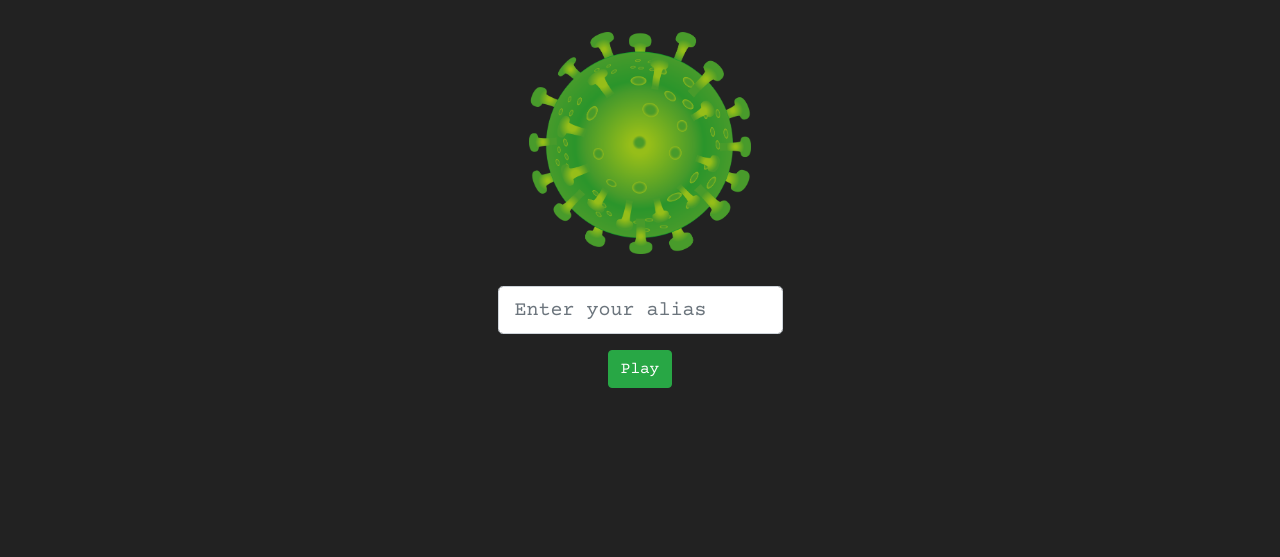
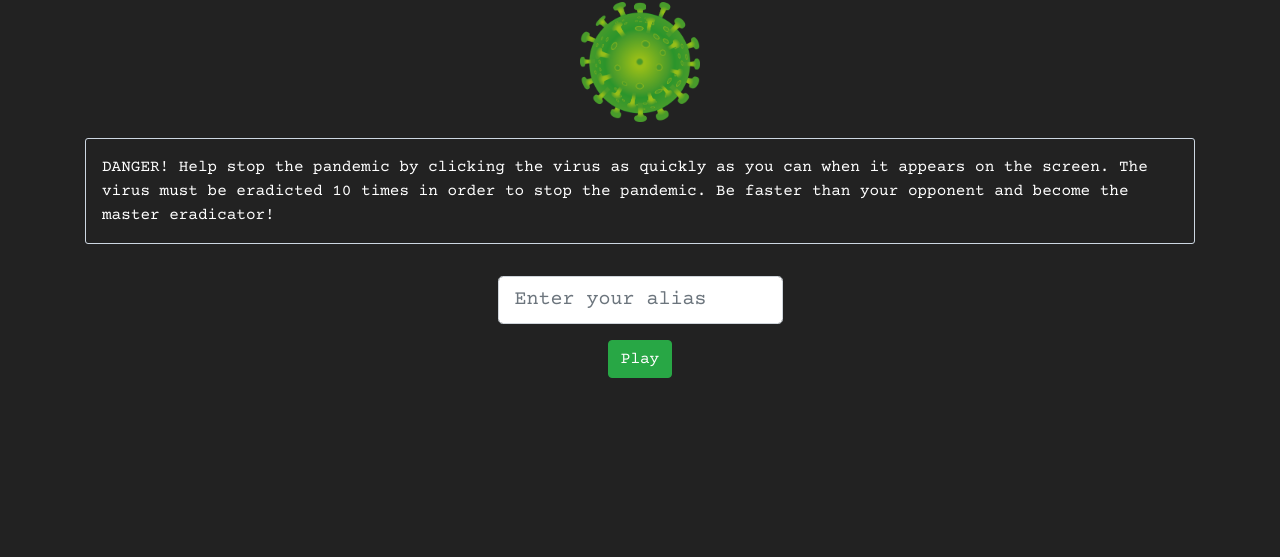
Before and after one commit to sallyerisman/kill-the-virus, a website: page public/index.html in a window 1280 px wide. Shown: the part 243-800 px from the top of the page. Drawn offline with nearby package versions, Linux system fonts and the light colour scheme; no server answers.

Commit message:
Added game info on landing page.

```diff
--- a/public/assets/css/style.css
+++ b/public/assets/css/style.css
@@ -7,7 +7,7 @@ body {
 h1, h2, h3, h4, h5, h6 {
 	color: white;
 	text-align: center;
-	margin-bottom: 1em;
+	/* margin-bottom: 0.8em; */
 }
 
 h1 {
@@ -24,6 +24,7 @@ h2 {
 	background-color: #222;
 	height: 100vh;
 	width: 100vw;
+	padding
 }
 
 #start {
@@ -36,6 +37,16 @@ h2 {
 
 .img-virus-start {
 	width: 20%;
+	max-width: 120px;
+}
+
+.player-info {
+	color: white;
+	border: 1px solid #CDD7E2;
+	border-radius: 3px;
+	margin-top: 1rem;
+	padding: 1em;
+	padding-bottom: 0;
 }
 
 #player-form {
--- a/public/index.html
+++ b/public/index.html
@@ -15,12 +15,18 @@
 		<div id="start" class="container">
 			<h1>Kill the Virus</h1>
 			<img class="img-virus-start" src="./assets/images/virus.png" alt="Virus icon">
+
+			<div class="player-info">
+				<p>DANGER! Help stop the pandemic by clicking the virus as quickly as you can when it appears on the screen. The virus must be eradicted 10 times in order to stop the pandemic. Be faster than your opponent and become the master eradicator!</p>
+			</div>
+
 			<form id="player-form">
 				<div class="form-group">
 					<input type="text" id="player-alias" class="form-control form-control-lg" required placeholder="Enter your alias">
 				</div>
 				<button type="submit" id="btn-play" class="btn btn-success">Play</button>
 			</form><!-- End of player-form -->
+
 		</div><!-- End of start container -->
 
 		<div id="game-view" class="hide">
```
